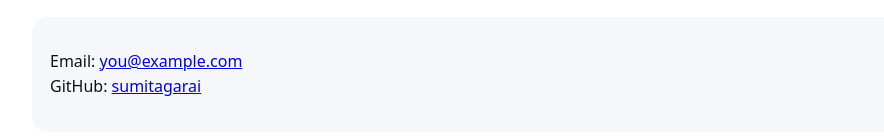
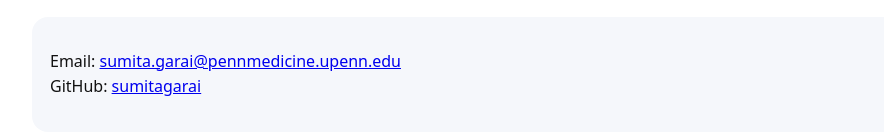
Before and after one commit to sumitagarai/sumitagarai.github.io, a plain HTML site: page index.html in a window 1280 px wide. Shown: the part 1125-1265 px from the top of the page, without its empty margins (174-1058 px from the left). Drawn offline with Linux system fonts and the light colour scheme.

Commit message:
add email address to index.html

```diff
--- a/index.html
+++ b/index.html
@@ -78,7 +78,7 @@
     <h2 id="contact">Contact</h2>
     <div class="card">
       <p>
-        Email: <a href="mailto:sumita.garai@pennmedicine.upenn.edu">you@example.com</a><br/>
+        Email: <a href="mailto:sumita.garai@pennmedicine.upenn.edu">sumita.garai@pennmedicine.upenn.edu</a><br/>
         GitHub: <a href="https://github.com/sumitagarai" target="_blank" rel="noopener">sumitagarai</a>
       </p>
     </div>
```
